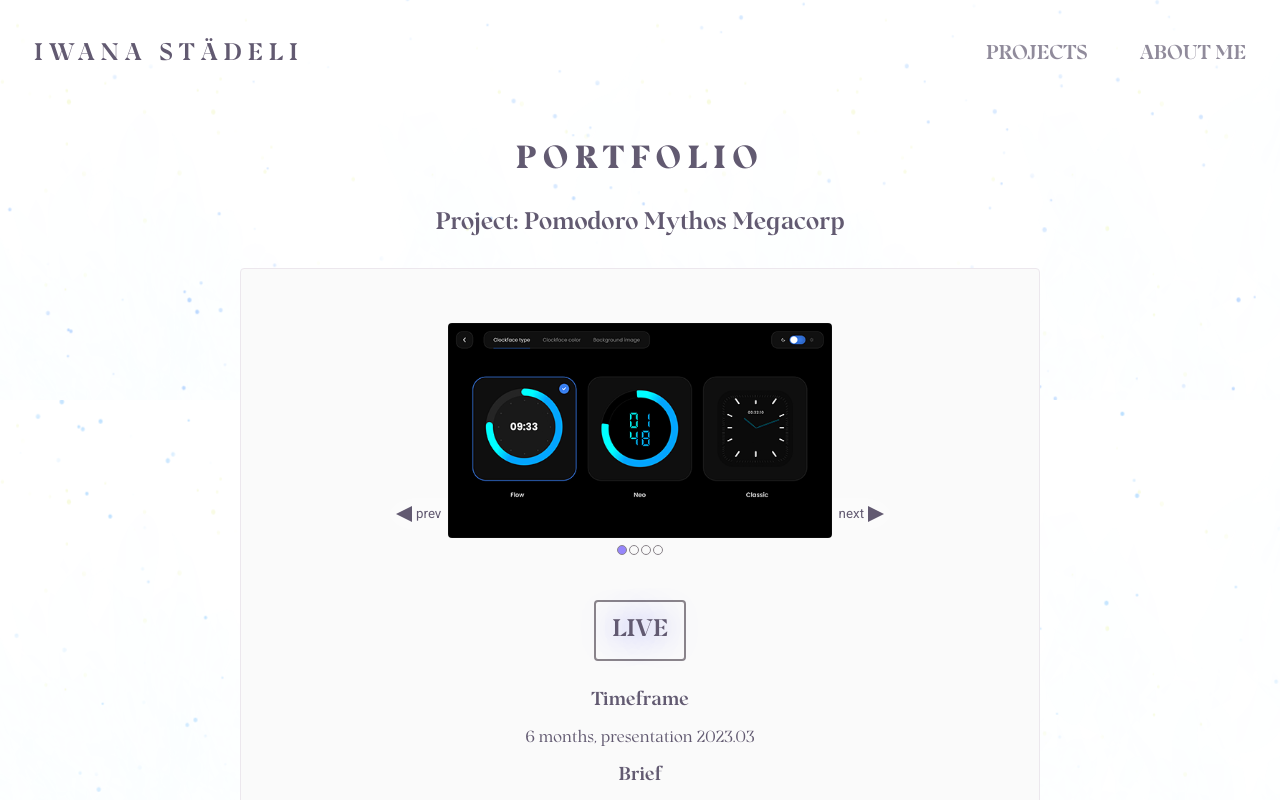
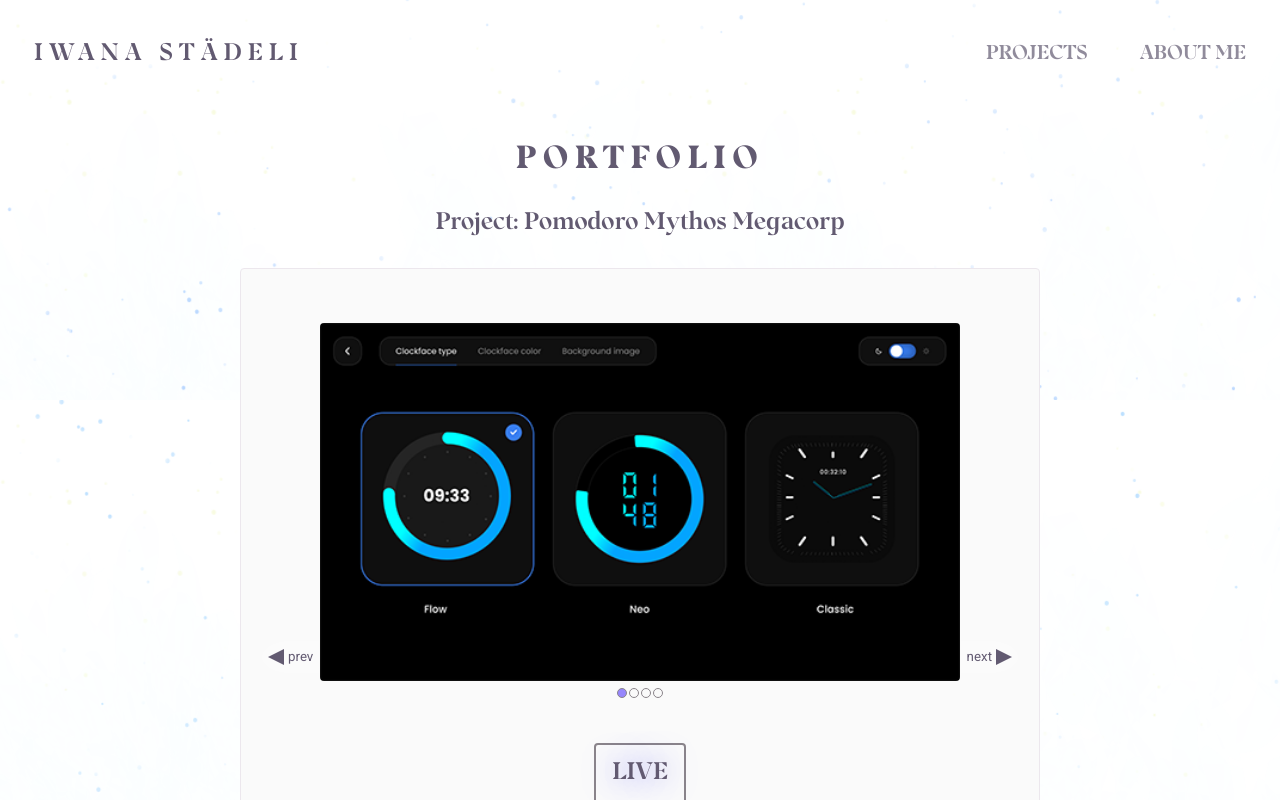
Before and after one commit to iwanast/portfolio, a React (Create React App) app: page /project/12 in a window 1280 px wide. Shown: the top 800 px of the page. Built offline with nearby package versions, Linux system fonts and the light colour scheme.

Commit message:
project card more width for the content

```diff
--- a/src/styles/_about.scss
+++ b/src/styles/_about.scss
@@ -1,7 +1,7 @@
 .wrapper-content-main-about {
   margin: 16px auto;
   padding: 54px;
-  width: clamp(200px, 75vw, 800px); // IF CHANGED, CHANGE IN PROJECT AS WeLL
+  width: clamp(200px, 75vw, 800px); // IF CHANGED, CHANGE IN PROJECTS AS WeLL
   border: 1px solid var(--color-border-light-grey);
   display: flex;
   flex-direction: row;
@@ -16,11 +16,11 @@
     text-align: center;
   }
   div {
-    width: clamp(220px, 30vw, 300px); // IF CHANGE; CHANGE AS WELL IN PROJECT
+    width: clamp(220px, 30vw, 300px); // IF CHANGE; CHANGE AS WELL IN PROJECTS
     height: auto;
     img {
       object-fit: cover;
-      width: clamp(220px, 25vw, 300px); // IF CHANGE; CHANGE AS WELL IN PROJECT
+      width: clamp(220px, 25vw, 300px); // IF CHANGE; CHANGE AS WELL IN PROJECTS
       height: auto;
     }
   }
--- a/src/styles/_project.scss
+++ b/src/styles/_project.scss
@@ -3,7 +3,7 @@
     margin: 16px auto;
     padding: 54px;
     padding-bottom: 24px;
-    width: clamp(220px, 75vw, 800px); // TAKE FROM HERE FOR ABOUT AS WELL
+    width: clamp(220px, 75vw, 800px); // CHANGE DIV AND IMG CLAMP AS WELL TO LESSER THAN HERE
     border: 1px solid var(--color-border-light-grey);
     display: flex;
     flex-direction: column;
@@ -15,14 +15,14 @@
     background-color: var(--color-white);
     border-radius: var(--border-radius-wrapper);
     div {
-      width: clamp(220px, 30vw, 700px); // TAKE FROM HERE TO ABOUT AS WELL
+      width: clamp(220px, 60vw, 700px); // should be equal or more than img clamp
       height: auto;
       text-align: center;
       margin-bottom: 20px;
 
       img {
         object-fit: cover;
-        width: clamp(220px, 30vw, 700px);
+        width: clamp(220px, 50vw, 700px); // CHANGE AS WELL div:nth-child(1)
         height: auto;
         border-radius: var(--border-radius-wrapper);
         // margin-bottom: 24px;
@@ -47,6 +47,10 @@
         color: var(--color-white);
       }
     }
+    .wrapper-img {
+      width: clamp(220px, 50vw, 700px);
+    }
+
     h3:nth-of-type(1) {
       margin-top: 24px;
     }
--- a/src/styles/_projects.scss
+++ b/src/styles/_projects.scss
@@ -38,7 +38,7 @@
 
         img {
           object-fit: cover;
-          width: clamp(200px, 30vw, 300px);
+          width: clamp(200px, 30vw, 300px); // TAKE FROM HERE TO ABOUT AS WELL
           height: auto;
           border-radius: var(--border-radius-wrapper);
         }
--- a/src/styles/main.css
+++ b/src/styles/main.css
@@ -375,7 +375,7 @@
   border-radius: var(--border-radius-wrapper);
 }
 .wrapper-content-main-project section div {
-  width: clamp(220px, 30vw, 700px);
+  width: clamp(220px, 60vw, 700px);
   height: auto;
   text-align: center;
   margin-bottom: 20px;
@@ -383,7 +383,7 @@
 .wrapper-content-main-project section div img {
   -o-object-fit: cover;
      object-fit: cover;
-  width: clamp(220px, 30vw, 700px);
+  width: clamp(220px, 50vw, 700px);
   height: auto;
   border-radius: var(--border-radius-wrapper);
 }
@@ -404,6 +404,9 @@
   background-color: rgba(114, 114, 234, 0.2666666667);
   border: 2px solid var(--color-white);
   color: var(--color-white);
+}
+.wrapper-content-main-project section .wrapper-img {
+  width: clamp(220px, 50vw, 700px);
 }
 .wrapper-content-main-project section h3:nth-of-type(1) {
   margin-top: 24px;
```
